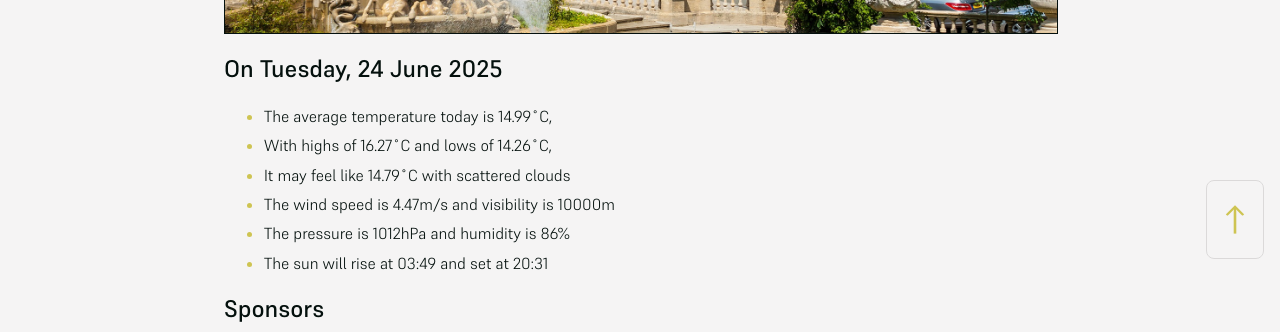
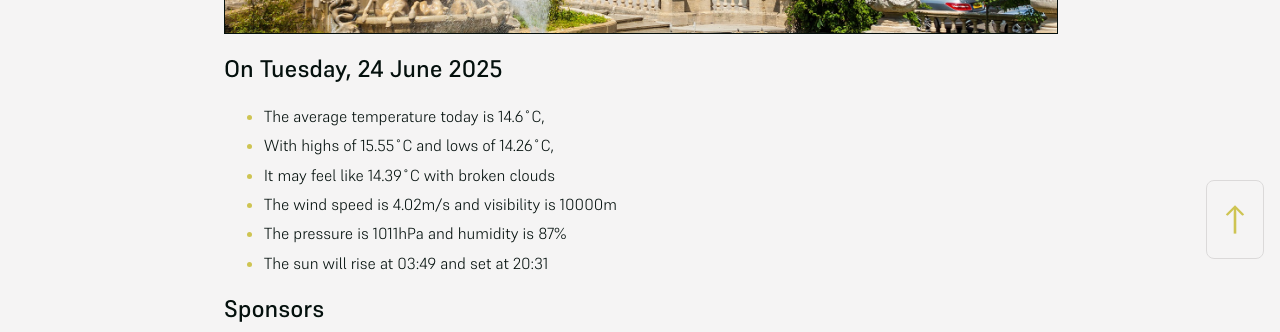
Before and after one commit to mat-0/cheltenham-open-data, a Jekyll site: the page built from index.md, in a window 1280 px wide. Shown: the part 625-957 px from the top of the page. Built offline with Jekyll 4.4.1, drawn with Linux system fonts in a browser that asks for light colours.

Commit message:
Updated 2025-06-24 04:05:08

```diff
--- a/index.md
+++ b/index.md
@@ -10,11 +10,11 @@ seo: Menu
 <!-- weather_marker starts -->
 ## On Tuesday, 24 June 2025
 
-- The average temperature today is 14.99˚C,
-- With highs of 16.27˚C and lows of 14.26˚C,
-- It may feel like 14.79˚C with scattered clouds
-- The wind speed is 4.47m/s and visibility is 10000m
-- The pressure is 1012hPa and humidity is 86%
+- The average temperature today is 14.6˚C,
+- With highs of 15.55˚C and lows of 14.26˚C,
+- It may feel like 14.39˚C with broken clouds
+- The wind speed is 4.02m/s and visibility is 10000m
+- The pressure is 1011hPa and humidity is 87%
 - The sun will rise at 03:49 and set at 20:31
 
 <!-- weather_marker ends -->
```
Also changed, not shown: _data/flood.json (+4 -4 lines), _pages/news.md (+5 -5 lines).
